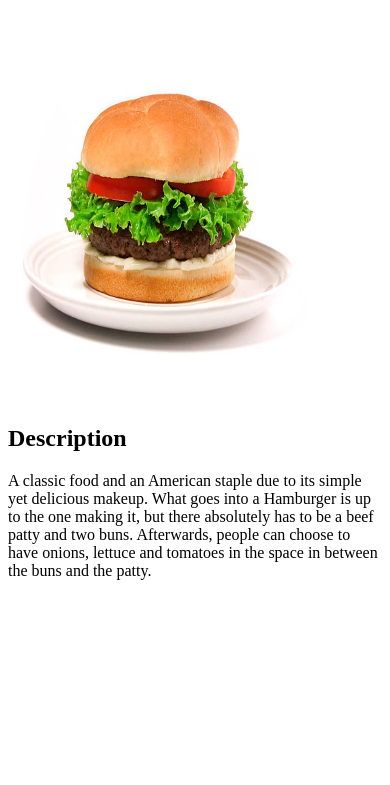
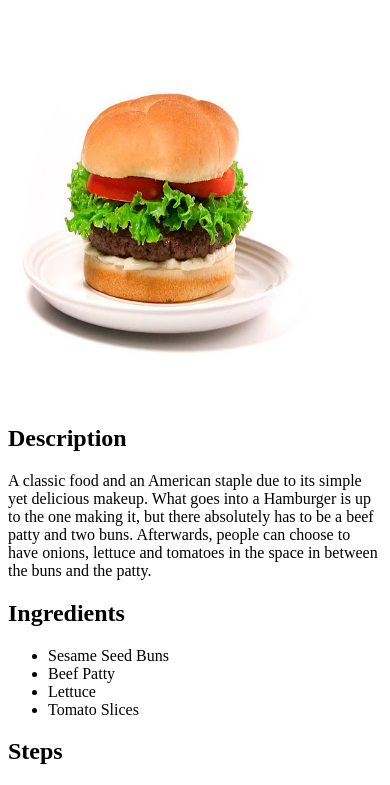
Before and after one commit to jimerswagger/odin-recipes, a plain HTML site: page recipes/hamburger.html in a window 390 px wide. Shown: the part 79-864 px from the top of the page. Drawn offline with Linux system fonts and the light colour scheme.

Commit message:
Add Hamburger Ingredients

```diff
--- a/recipes/hamburger.html
+++ b/recipes/hamburger.html
@@ -17,6 +17,14 @@
         Afterwards, people can choose to have onions, lettuce and tomatoes in the space in between the buns and the patty.
     </p>
 
-    <!--Add Ingredients-->
+    <h2>Ingredients</h2>
+    <ul>
+        <li>Sesame Seed Buns</li>
+        <li>Beef Patty</li>
+        <li>Lettuce</li>
+        <li>Tomato Slices</li>
+    </ul>
+
+    <h2>Steps</h2>
 </body>
 </html>
```
